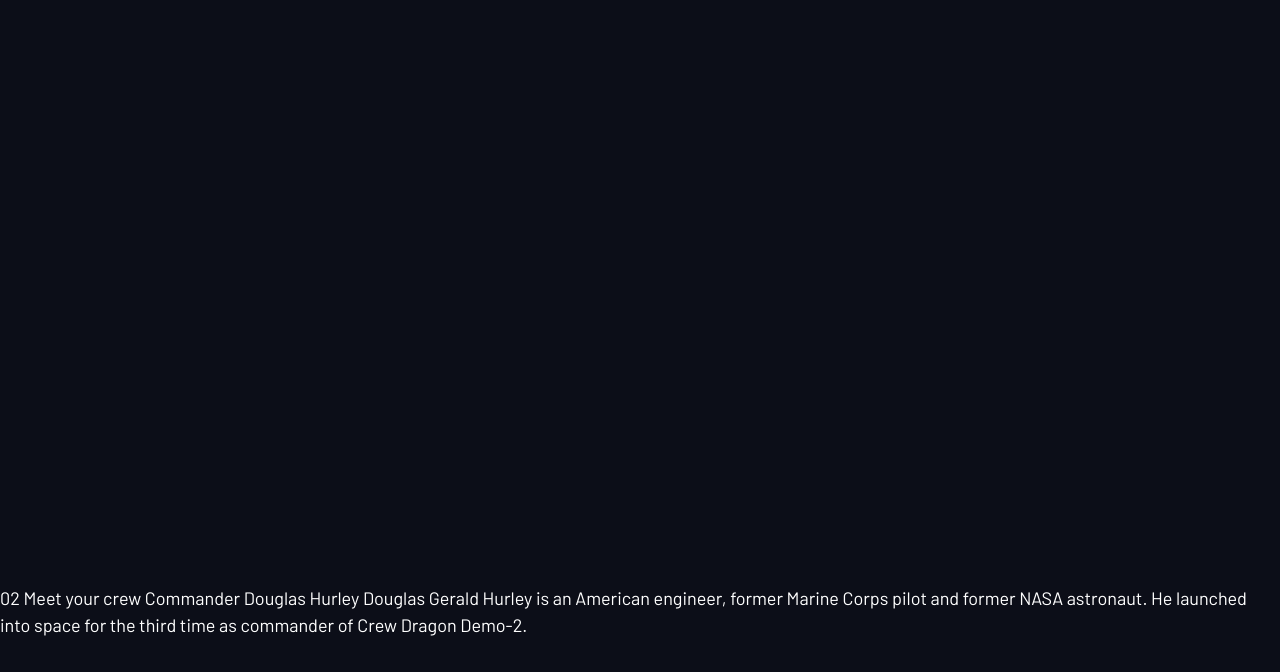
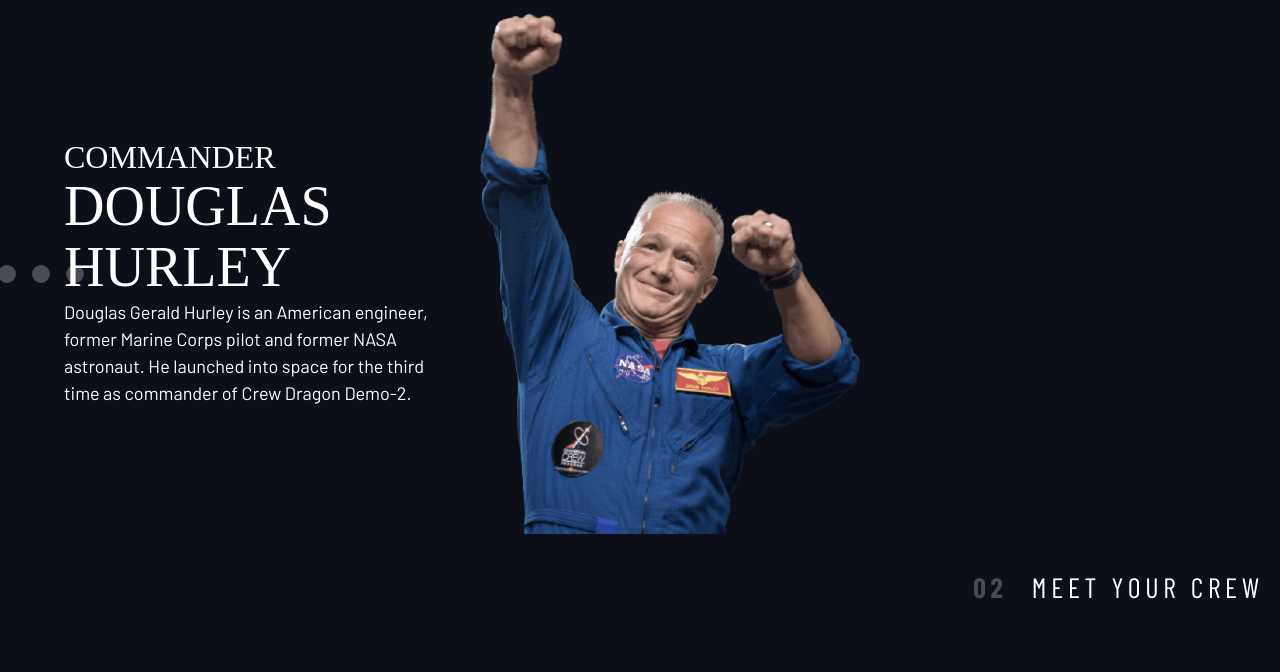
Before and after one commit to TimovandenBerg/Space-Tourism, a plain HTML site: page starter-code/crew-commander.html in a window 1280 px wide. Shown: the part 161-833 px from the top of the page. Before the commit the page ends 800 px from the top, so only its background shows below. Drawn offline with nearby package versions, Linux system fonts and the light colour scheme; a web font is replaced by a local one.

Commit message:
commit zodat ik op mijn laptop kan werken

```diff
--- a/starter-code/crew-commander.html
+++ b/starter-code/crew-commander.html
@@ -45,15 +45,31 @@
     <!-- My ::after is here -->
   </header>
   <main id="main" class="grid-container grid-container--crew flow">
+    <h1 class="numbered-title"><span aria-hidden="true">02</span> Meet your crew</h1>
+
+    <div class="dot-indicators flex">
+      <button aria-selected="true">
+        <span class="sr-only">The commander</span>
+      </button>
+      <button aria-selected="false">
+        <span class="sr-only">The mission specialist</span>
+      </button>
+      <button aria-selected="false">
+        <span class="sr-only">The pilot</span>
+      </button>
+      <button aria-selected="false">
+        <span class="sr-only">The crew engineer</span>
+      </button>
+    </div>
+
+    <article class="crew-details">
+      <h2 class="fs-600 ff-serif uppercase">Commander</h2>
+      <p class="fs-700 uppercase ff-serif">Douglas Hurley</p>
+      <p>Douglas Gerald Hurley is an American engineer, former Marine Corps pilot
+      and former NASA astronaut. He launched into space for the third time as
+      commander of Crew Dragon Demo-2.</p>
+    </article>
+    <img src="assets/crew/image-douglas-hurley.png" alt="Douglas Hurley">
   </main>
-
-  02 Meet your crew
-
-  Commander
-  Douglas Hurley
-
-  Douglas Gerald Hurley is an American engineer, former Marine Corps pilot
-  and former NASA astronaut. He launched into space for the third time as
-  commander of Crew Dragon Demo-2.
 </body>
 </html>
```
